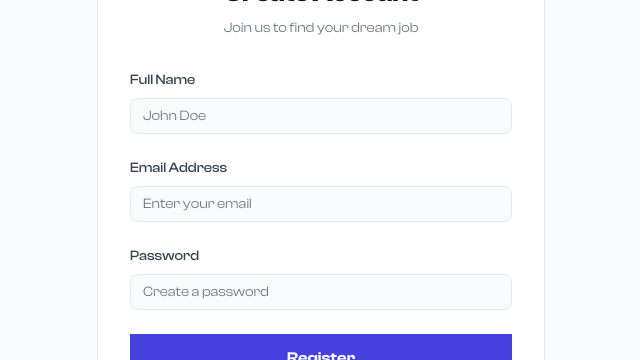
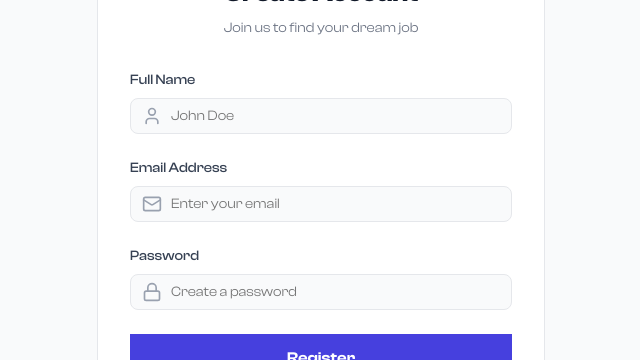
Before and after one commit to rakibislam2233/quick-hire, a Next.js app: page /register in a window 1280 px wide. Shown: the part 226-586 px from the top of the page, without its empty margins (319-959 px from the left). Built offline with nearby package versions, Linux system fonts and the light colour scheme; no server answers.

Commit message:
feat: Add forgot password page component.

```diff
--- a/app/(auth)/forgot-password/page.tsx
+++ b/app/(auth)/forgot-password/page.tsx
@@ -1,9 +1,9 @@
-import ForgotpasswordForm from "@/components/Pages/Auth/ForgotpasswordForm";
+import ForgotPasswordForm from "@/components/Pages/Auth/ForgotPasswordForm";
 
 export default function ForgotPasswordPage() {
   return (
     <div className="flex min-h-screen items-center justify-center p-4 bg-gray-50">
-      <ForgotpasswordForm />
+      <ForgotPasswordForm />
     </div>
   );
 }
--- a/components/Pages/Auth/ForgotpasswordForm.tsx
+++ b/components/Pages/Auth/ForgotpasswordForm.tsx
@@ -3,6 +3,7 @@
 import { Button } from "@/components/ui/button";
 import { Input } from "@/components/ui/input";
 import { forgotPasswordAction } from "@/services/auth.service";
+import { Mail } from "lucide-react";
 import Image from "next/image";
 import Link from "next/link";
 import { useActionState } from "react";
@@ -40,16 +41,19 @@ export default function ForgotPasswordForm() {
           </div>
         )}
 
-        <div className="space-y-2">
+        <div className="space-y-2 text-left">
           <label className="text-sm font-medium text-gray-700 block text-left">
             Email Address
           </label>
-          <Input
-            name="email"
-            type="email"
-            placeholder="Enter your email"
-            className="w-full bg-gray-50 border-gray-200 outline-none shadow-none focus-visible:ring-0 focus-visible:border-primary"
-          />
+          <div className="relative">
+            <Mail className="absolute left-3 top-1/2 -translate-y-1/2 text-gray-400 w-5 h-5" />
+            <Input
+              name="email"
+              type="email"
+              placeholder="Enter your email"
+              className="w-full pl-10 bg-gray-50 border-gray-200 outline-none shadow-none focus-visible:ring-0 focus-visible:border-primary"
+            />
+          </div>
           {state?.errors?.email && (
             <p className="text-sm text-red-500 mt-1">{state.errors.email[0]}</p>
           )}
--- a/components/Pages/Auth/RegisterForm.tsx
+++ b/components/Pages/Auth/RegisterForm.tsx
@@ -3,6 +3,7 @@
 import { Button } from "@/components/ui/button";
 import { Input } from "@/components/ui/input";
 import { registerAction } from "@/services/auth.service";
+import { Lock, Mail, User } from "lucide-react";
 import Image from "next/image";
 import Link from "next/link";
 import { useActionState } from "react";
@@ -39,16 +40,19 @@ export default function RegisterForm() {
           </div>
         )}
 
-        <div className="space-y-2">
+        <div className="space-y-2 text-left">
           <label className="text-sm font-medium text-gray-700 block text-left">
             Full Name
           </label>
+          <div className="relative">
+            <User className="absolute left-3 top-1/2 -translate-y-1/2 text-gray-400 w-5 h-5" />
             <Input
               name="fullName"
               type="text"
               placeholder="John Doe"
-            className="w-full bg-gray-50 border-gray-200 outline-none shadow-none focus-visible:ring-0 focus-visible:border-primary"
+              className="w-full pl-10 bg-gray-50 border-gray-200 outline-none shadow-none focus-visible:ring-0 focus-visible:border-primary"
             />
+          </div>
           {state?.errors?.fullName && (
             <p className="text-sm text-red-500 mt-1">
               {state.errors.fullName[0]}
@@ -56,31 +60,37 @@ export default function RegisterForm() {
           )}
         </div>
 
-        <div className="space-y-2">
+        <div className="space-y-2 text-left">
           <label className="text-sm font-medium text-gray-700 block text-left">
             Email Address
           </label>
+          <div className="relative">
+            <Mail className="absolute left-3 top-1/2 -translate-y-1/2 text-gray-400 w-5 h-5" />
             <Input
               name="email"
               type="email"
               placeholder="Enter your email"
-            className="w-full bg-gray-50 border-gray-200 outline-none shadow-none focus-visible:ring-0 focus-visible:border-primary"
+              className="w-full pl-10 bg-gray-50 border-gray-200 outline-none shadow-none focus-visible:ring-0 focus-visible:border-primary"
             />
+          </div>
           {state?.errors?.email && (
             <p className="text-sm text-red-500 mt-1">{state.errors.email[0]}</p>
           )}
         </div>
 
-        <div className="space-y-2">
+        <div className="space-y-2 text-left">
           <label className="text-sm font-medium text-gray-700 block text-left">
             Password
           </label>
+          <div className="relative">
+            <Lock className="absolute left-3 top-1/2 -translate-y-1/2 text-gray-400 w-5 h-5" />
             <Input
               name="password"
               type="password"
               placeholder="Create a password"
-            className="w-full bg-gray-50 border-gray-200 outline-none shadow-none focus-visible:ring-0 focus-visible:border-primary"
+              className="w-full pl-10 bg-gray-50 border-gray-200 outline-none shadow-none focus-visible:ring-0 focus-visible:border-primary"
             />
+          </div>
           {state?.errors?.password && (
             <p className="text-sm text-red-500 mt-1">
               {state.errors.password[0]}
--- a/components/Pages/Auth/ResetPasswordForm.tsx
+++ b/components/Pages/Auth/ResetPasswordForm.tsx
@@ -3,6 +3,7 @@
 import { Button } from "@/components/ui/button";
 import { Input } from "@/components/ui/input";
 import { resetPasswordAction } from "@/services/auth.service";
+import { Lock } from "lucide-react";
 import Image from "next/image";
 import { useActionState } from "react";
 
@@ -38,16 +39,19 @@ export default function ResetPasswordForm() {
           </div>
         )}
 
-        <div className="space-y-2">
+        <div className="space-y-2 text-left">
           <label className="text-sm font-medium text-gray-700 block text-left">
             New Password
           </label>
+          <div className="relative">
+            <Lock className="absolute left-3 top-1/2 -translate-y-1/2 text-gray-400 w-5 h-5" />
             <Input
               name="password"
               type="password"
               placeholder="Enter new password"
-            className="w-full bg-gray-50 border-gray-200 outline-none shadow-none focus-visible:ring-0 focus-visible:border-primary"
+              className="w-full pl-10 bg-gray-50 border-gray-200 outline-none shadow-none focus-visible:ring-0 focus-visible:border-primary"
             />
+          </div>
           {state?.errors?.password && (
             <p className="text-sm text-red-500 mt-1">
               {state.errors.password[0]}
@@ -55,16 +59,19 @@ export default function ResetPasswordForm() {
           )}
         </div>
 
-        <div className="space-y-2">
+        <div className="space-y-2 text-left">
           <label className="text-sm font-medium text-gray-700 block text-left">
             Confirm Password
           </label>
+          <div className="relative">
+            <Lock className="absolute left-3 top-1/2 -translate-y-1/2 text-gray-400 w-5 h-5" />
             <Input
               name="confirmPassword"
               type="password"
               placeholder="Confirm new password"
-            className="w-full bg-gray-50 border-gray-200 outline-none shadow-none focus-visible:ring-0 focus-visible:border-primary"
+              className="w-full pl-10 bg-gray-50 border-gray-200 outline-none shadow-none focus-visible:ring-0 focus-visible:border-primary"
             />
+          </div>
           {state?.errors?.confirmPassword && (
             <p className="text-sm text-red-500 mt-1">
               {state.errors.confirmPassword[0]}
--- a/components/Pages/Auth/VerifyOtpForm.tsx
+++ b/components/Pages/Auth/VerifyOtpForm.tsx
@@ -3,6 +3,7 @@
 import { Button } from "@/components/ui/button";
 import { Input } from "@/components/ui/input";
 import { verifyOtpAction } from "@/services/auth.service";
+import { Key } from "lucide-react";
 import Image from "next/image";
 import { useActionState } from "react";
 
@@ -42,13 +43,16 @@ export default function VerifyOtpForm() {
           <label className="text-sm font-medium text-gray-700 block text-center">
             One-Time Password
           </label>
+          <div className="relative">
+            <Key className="absolute left-3 top-1/2 -translate-y-1/2 text-gray-400 w-5 h-5" />
             <Input
               name="otp"
               type="text"
               placeholder="e.g. 1234"
               maxLength={4}
-            className="w-full text-center tracking-widest text-xl bg-gray-50 border-gray-200 outline-none shadow-none focus-visible:ring-0 focus-visible:border-primary"
+              className="w-full text-center tracking-widest text-xl bg-gray-50 border-gray-200 outline-none shadow-none focus-visible:ring-0 focus-visible:border-primary pl-10"
             />
+          </div>
           {state?.errors?.otp && (
             <p className="text-sm text-red-500 mt-1 text-center">
               {state.errors.otp[0]}
```
Also changed, not shown: components/Pages/Auth/LoginForm.tsx (+11 -4 lines). Lines whose indentation alone changed are shown as unchanged.
